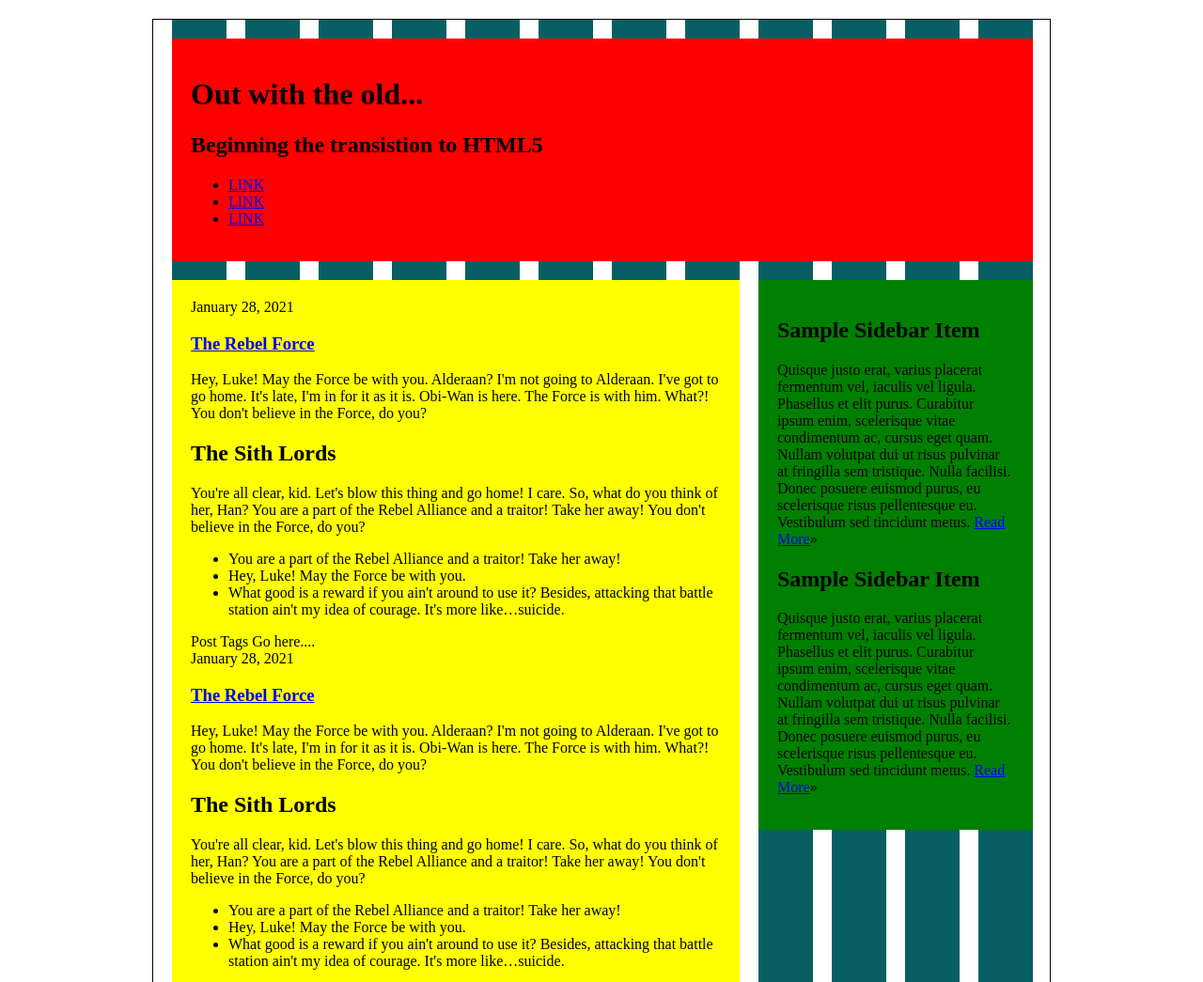
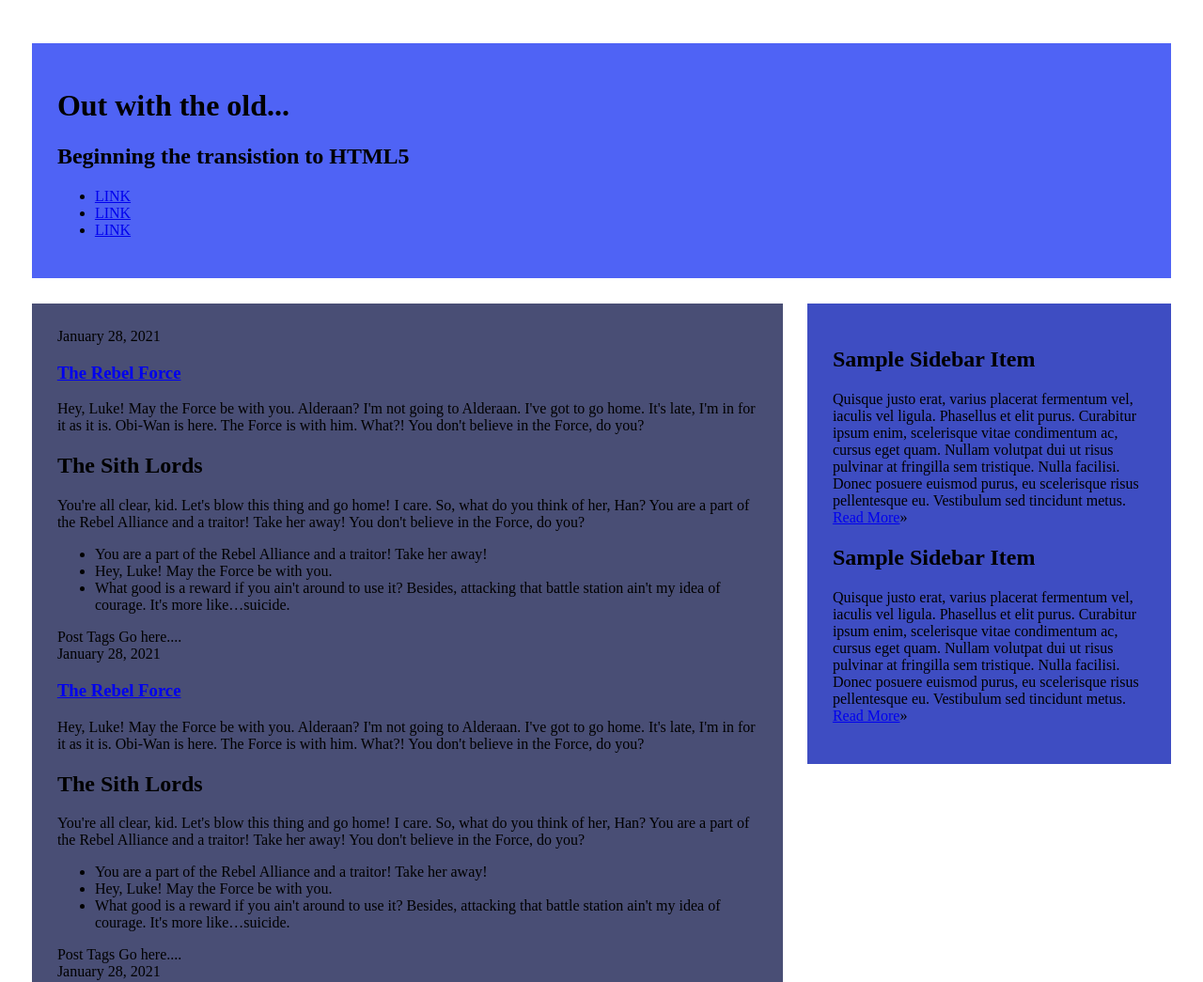
Before and after one commit to jdbeene72/ifsc-3342, a plain HTML site: page grid-new/index.html in a window 1280 px wide. Shown: the top 1045 px of the page at 94% size. Drawn offline with Linux system fonts and the light colour scheme.

Commit message:
updated grid-new site to use % rather than px

```diff
--- a/grid-new/assets/css/style.css
+++ b/grid-new/assets/css/style.css
@@ -34,26 +34,45 @@ html {
   clear: both;
 }
 
+
+/* target width = 956*/
 .container{
-  width: 956px;
-  background: url("../img/grid.png");
-  border: 1px solid #000;
+  /*width: 956px;*/
+  /*background: url("../img/grid.png");*/
+  /*border: 1px solid #000;*/
   margin: 20px auto;
 }
 
-header.primary{
+header.primary{                /* 12 COLUMNS*/
+  width: 95.816%;
+  background: rgba(79, 99, 245, 1.0);
+  margin: 2.092%;
+  padding: 2.092%;
+  float: left;
 }
 
-#content{
-  background: yellow;
+#content{                      /* 8 COLUMNS*/
+  width: 63.18%;
+  background: rgba(73, 78, 117, 1.0);
+  margin-left: 2.092%;
+  padding: 2.092%;
+  float: left;
 }
 
-aside {
-  background: purple;
+aside {                        /* 4 COLUMNS*/
+  width: 30.544%;
+  background: rgba(62, 77, 194, 1.0);
+  margin-left: 2.092%;
+  padding: 2.092%;
+  float: left;
 }
 
-footer.primary {
-
+footer.primary {                /* 12 COLUMNS*/
+  width: 95.816%;
+  background: rgba(38, 47, 117, 1.0);
+  margin: 2.092%;
+  padding: 2.092%;
+  float: left;
 }
 
 /*GUTTER WIDTH: 20px
@@ -61,7 +80,7 @@ footer.primary {
 
 .col-2 {
   width: 136px;
-  background: blue;
+  /*width: 14.226%;*/
   margin-left: 20px;
   padding: 20px;
   float: left;
@@ -69,7 +88,7 @@ footer.primary {
 
 .col-4 {
   width: 292px;
-  background: green;
+  /*width: 30.544%;*/
   margin-left: 20px;
   padding: 20px;
   float: left;
@@ -77,7 +96,7 @@ footer.primary {
 
 .col-6 {
   width: 448px;
-  background: purple;
+  /*width: 46.862%;*/
   margin-left: 20px;
   padding: 20px;
   float: left;
@@ -85,7 +104,7 @@ footer.primary {
 
 .col-8 {
   width: 604px;
-  background: blue;
+  /*width: 63.18%;*/
   margin-left: 20px;
   padding: 20px;
   float: left;
@@ -93,8 +112,8 @@ footer.primary {
 
 .col-12 {
   width: 916px;
-  background: red;
-  margin: 20px;
+  /*width: 95.816%;*/
+  margin-left: 20px;
   padding: 20px;
   float: left;
 }
--- a/grid-new/index.html
+++ b/grid-new/index.html
@@ -11,7 +11,7 @@
 
 <body>
   <div class="container cf">
-    <header class="primary col-12" role="banner">
+    <header class="primary" role="banner">
       <h1>Out with the old...</h1>
       <h2>Beginning the transistion to HTML5</h2>
       <nav class="primary">
@@ -23,7 +23,7 @@
       </nav>
     </header>
 
-    <section id="content" class="col-8">
+    <section id="content">
       <article class="post">
         <header>
           <time class="post-date" datetime="2021-01-28">January 28, 2021</time>
@@ -71,7 +71,7 @@
       </article>
     </section>
 
-    <aside role="complementary" class="sidebar col-4">
+    <aside role="complementary" class="sidebar">
       <article class="widget">
         <h2>Sample Sidebar Item </h2>
         <p>Quisque justo erat, varius placerat fermentum vel, iaculis vel ligula. Phasellus et elit purus. Curabitur ipsum enim, scelerisque vitae condimentum ac, cursus eget quam. Nullam volutpat dui ut risus pulvinar at fringilla sem tristique. Nulla facilisi. Donec posuere euismod purus, eu scelerisque risus pellentesque eu. Vestibulum sed tincidunt metus. <a href="#">Read More</a>&raquo;</p>
@@ -81,7 +81,7 @@
         <p>Quisque justo erat, varius placerat fermentum vel, iaculis vel ligula. Phasellus et elit purus. Curabitur ipsum enim, scelerisque vitae condimentum ac, cursus eget quam. Nullam volutpat dui ut risus pulvinar at fringilla sem tristique. Nulla facilisi. Donec posuere euismod purus, eu scelerisque risus pellentesque eu. Vestibulum sed tincidunt metus. <a href="#">Read More</a>&raquo;</p>
       </article>
     </aside>
-    <footer class="primary col-12" role="contentinfo">
+    <footer class="primary" role="contentinfo">
       <p><a href="https://jdbeene72.github.io/ifsc-3342/index.html" target="_blank" title="JD Beene Github Homepage">&copy; 2021 J.D. Beene </a><span class="text-white"> | </span><a href="#top">Back to Top</a></p>
     </footer>
   </div>
```
